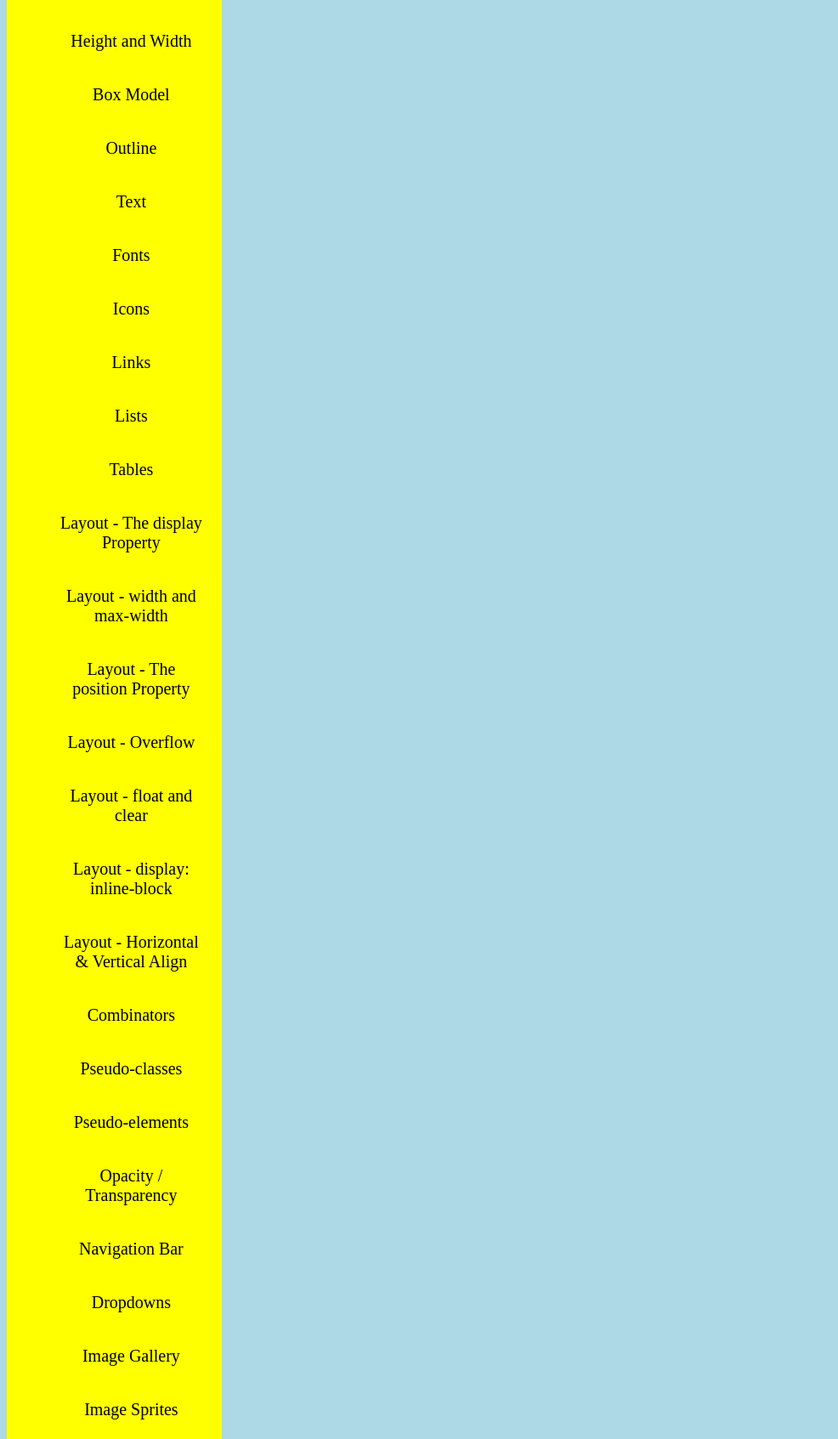
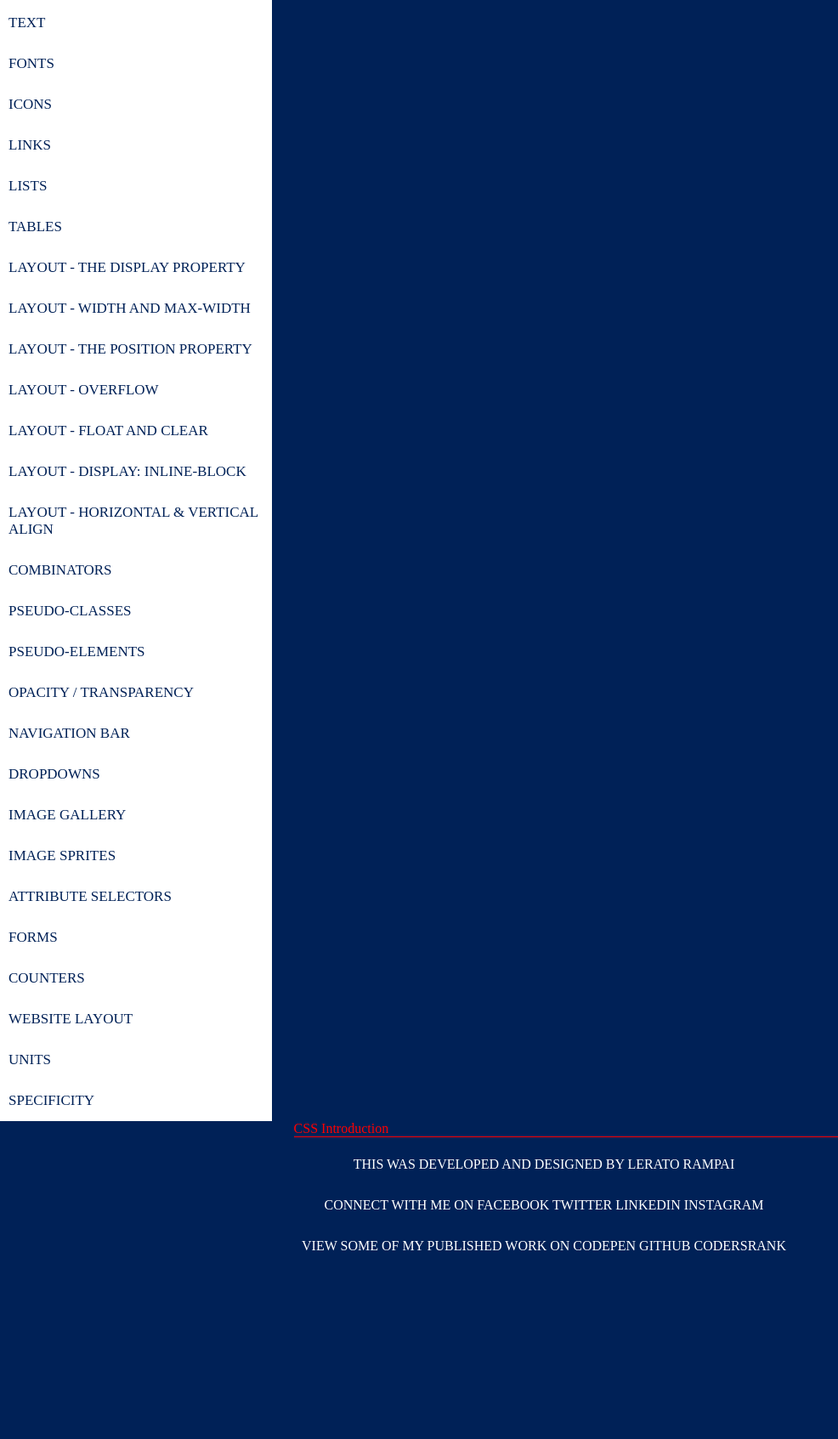
Before and after one commit to lerato-rampai/css-introduction, a plain HTML site: page index.html in a window 1280 px wide. Shown: the part 638-2331 px from the top of the page at 85% size, without its empty margins (0-986 px from the left). After the commit the page ends 2136 px from the top, so only its background shows below. Drawn offline with Linux system fonts and the light colour scheme.

Commit message:
Adding links to the index.html file and the styling for the links

```diff
--- a/index.html
+++ b/index.html
@@ -24,47 +24,63 @@
 
             <nav>
                 <ul>
-                    <li>Introduction</li>
-                    <li>Syntax</li>
-                    <li>Selectors</li>
-                    <li>How To Add CSS</li>
-                    <li>Color</li>
-                    <li>Backgrounds</li>
-                    <li>Borders</li>
-                    <li>Margins</li>
-                    <li>Padding</li>
-                    <li>Height and Width</li>
-                    <li>Box Model</li>
-                    <li>Outline</li>
-                    <li>Text</li>
-                    <li>Fonts</li>
-                    <li>Icons</li>
-                    <li>Links</li>
-                    <li>Lists</li>
-                    <li>Tables</li>
-                    <li>Layout - The display Property</li>
-                    <li>Layout - width and max-width</li>
-                    <li>Layout - The position Property</li>
-                    <li>Layout - Overflow</li>
-                    <li>Layout - float and clear </li>
-                    <li>Layout - display: inline-block</li>
-                    <li>Layout - Horizontal &#38; Vertical Align</li>
-                    <li>Combinators</li>
-                    <li>Pseudo-classes</li>
-                    <li>Pseudo-elements</li>
-                    <li>Opacity / Transparency</li>
-                    <li>Navigation Bar</li>
-                    <li>Dropdowns</li>
-                    <li>Image Gallery</li>
-                    <li>Image Sprites</li>
-                    <li>Attribute Selectors</li>
-                    <li>Forms</li>
-                    <li>Counters</li>
-                    <li>Website Layout</li>
-                    <li>Units</li>
-                    <li>Specificity</li>
+                    <li><a href="#introduction">Introduction</a></li>
+                    <li><a href="#syntax">Syntax</a></li>
+                    <li><a href="#selectors">Selectors</a></li>
+                    <li><a href="#add-css">How To Add CSS</a></li>
+                    <li><a href="#color">Color</a></li>
+                    <li><a href="#backgrounds">Backgrounds</a></li>
+                    <li><a href="#borders">Borders</a></li>
+                    <li><a href="#margins">Margins</a></li>
+                    <li><a href="#padding">Padding</a></li>
+                    <li><a href="#height-and-width">Height and Width</a></li>
+                    <li><a href="#box-model">Box Model</a></li>
+                    <li><a href="#outline">Outline</a></li>
+                    <li><a href="#text">Text</a></li>
+                    <li><a href="#fonts">Fonts</a></li>
+                    <li><a href="#icons">Icons</a></li>
+                    <li><a href="#links">Links</a></li>
+                    <li><a href="#lists">Lists</a></li>
+                    <li><a href="#tables">Tables</a></li>
+                    <li><a href="#layout-display-property">Layout - The display Property</a></li>
+                    <li><a href="#layout-width-max-width">Layout - width and max-width</a></li>
+                    <li><a href="#layout-position-Property">Layout - The position Property</a></li>
+                    <li><a href="#layout-overflow">Layout - Overflow</a></li>
+                    <li><a href="#layout-float-clear">Layout - float and clear</a></li>
+                    <li><a href="#layout-display-inline-block">Layout - display: inline-block</a></li>
+                    <li><a href="#layout-horizontal-vertical-align">Layout - Horizontal &#38; Vertical Align</a></li>
+                    <li><a href="#combinators">Combinators</a></li>
+                    <li><a href="#pseudo-classes">Pseudo-classes</a></li>
+                    <li><a href="#pseudo-elements">Pseudo-elements</a></li>
+                    <li><a href="#opacity-transparency">Opacity / Transparency</a></li>
+                    <li><a href="#navigation-bar">Navigation Bar</a></li>
+                    <li><a href="#dropdowns">Dropdowns</a></li>
+                    <li><a href="#image-gallery">Image Gallery</a></li>
+                    <li><a href="#image-sprites">Image Sprites</a></li>
+                    <li><a href="#attribute-selectors">Attribute Selectors</a></li>
+                    <li><a href="#forms">Forms</a></li>
+                    <li><a href="#counters">Counters</a></li>
+                    <li><a href="#website-layout">Website Layout</a></li>
+                    <li><a href="#units">Units</a></li>
+                    <li><a href="#specificity">Specificity</a></li>
                 </ul>
             </nav>
         </header>
+
+        <main>
+            <section id="introduction">
+                <article>
+                    <header style="color:red;">CSS Introduction</header>
+                </article>
+            </section>
+        </main>
+
+        <div class="clear"></div>
+
+        <footer>
+            <p>This was developed and designed by Lerato Rampai</p>
+            <p>Connect with me on facebook twitter linkedin instagram</p>
+            <p>View some of my published work on codepen github codersrank</p>
+        <footer>
     </body>
 </html>
--- a/styling.css
+++ b/styling.css
@@ -1,29 +1,69 @@
 body{
-    background-color: lightblue;
+    background-color: #002157;
+    margin: auto;
 }
-
+/*#1e9cd7*/
 .heading{
+    color: white;
     margin: auto;
     line-height: 2;
     text-align: center;
     text-transform: uppercase;
-    background-color: red;
+    background-color: #002157;
+    border-bottom: 1px white solid;
 }
-nav {
-    background-color: yellow;
-    list-style-type: none;
+
+/*navigation*/
+nav{
+    background-color: #ffffff;
+    width: 25%;
+    overflow: hidden;
+}
+nav ul{
+    list-style: none;
+    text-align: left;
+    margin: auto;
+    margin-left: -30px;
+    width: 100%;
+}
+nav ul li{
+    list-style: none;
+    width: 100%;
+    margin-left: -50px;
+}
+nav ul li a{
+    width: 100%;
+    display: block;
+    color: #002157;
+    text-align: left;
+    padding: 14px 50px;
+    text-decoration: none;
+    font-size: 17px;
+    text-transform: uppercase;
+}
+nav a:hover{
+    background-color: #002157;
+    color: #ffffff;
+}
+
+/*main content*/
+main{
+    float: right;
+    width: 73%;
+    top: 0;
+    border-bottom: 1px red solid;
+}
+
+/*clear both left and right floating*/
+.clear{
+    clear: both;
+}
+
+/*Footer*/
+footer{
+    color: white;
+    margin: auto;
+    line-height: 2;
     text-align: center;
-    width: 20%;
-    padding: 0;
-    margin: 0;
-  }
-
-  nav li {
-    display: block;
-    font-size: 20px;
-    padding: 20px;
-  }
-
-  nav ul li a{
-      text-align: left;
-  }
+    text-transform: uppercase;
+}
```
